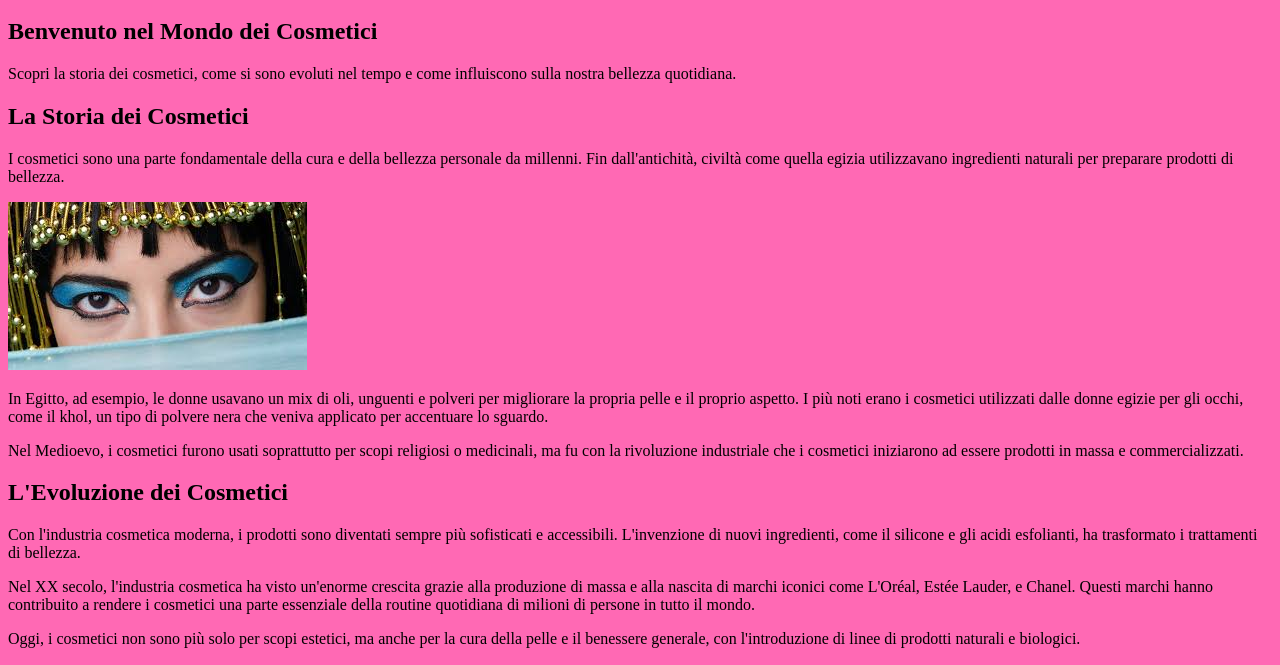
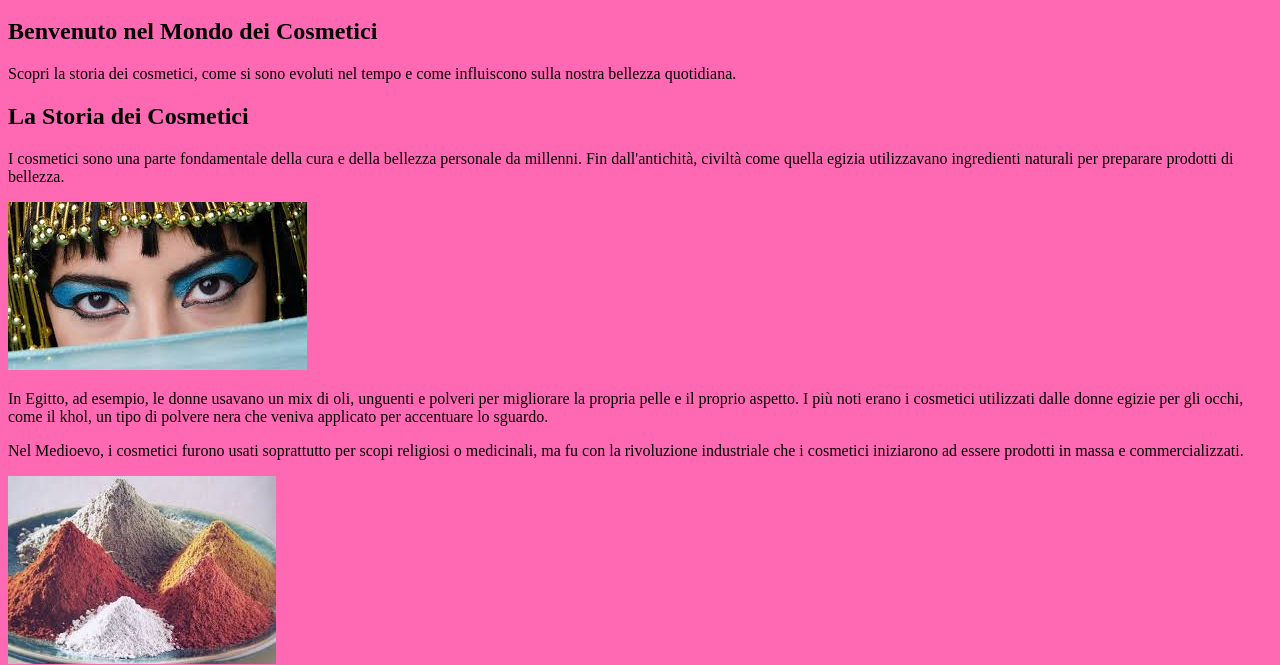
Before and after one commit to auguebiureguiegbui3/auguebiureguiegbui3.github.io, a plain HTML site: page index.html in a window 1280 px wide. Shown: the part 136-801 px from the top of the page. Drawn offline with Linux system fonts and the light colour scheme.

Commit message:
test immagine che non funziona

```diff
--- a/index.html
+++ b/index.html
@@ -50,6 +50,7 @@
             <img src="donne egiziane.jpg" alt="Donne egiziane che si truccano">
           <p>In Egitto, ad esempio, le donne usavano un mix di oli, unguenti e polveri per migliorare la propria pelle e il proprio aspetto. I più noti erano i cosmetici utilizzati dalle donne egizie per gli occhi, come il khol, un tipo di polvere nera che veniva applicato per accentuare lo sguardo.</p>
           <p>Nel Medioevo, i cosmetici furono usati soprattutto per scopi religiosi o medicinali, ma fu con la rivoluzione industriale che i cosmetici iniziarono ad essere prodotti in massa e commercializzati.</p>
+          <img src="trucchi.jpg" alt="i trucchi nell'medioevo">
       </section>
 
       <!-- Sezione Evoluzione -->
```
Also changed, not shown: trucchi.jpg (added).
